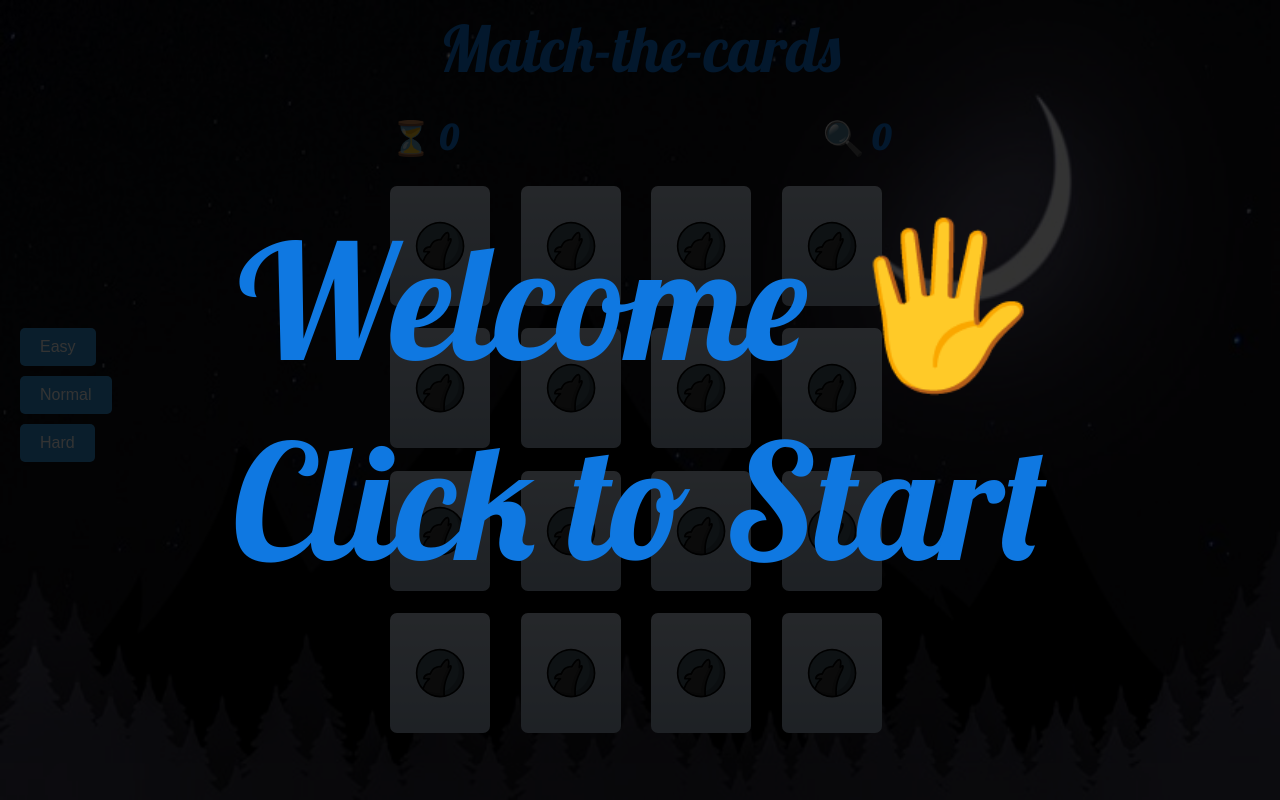
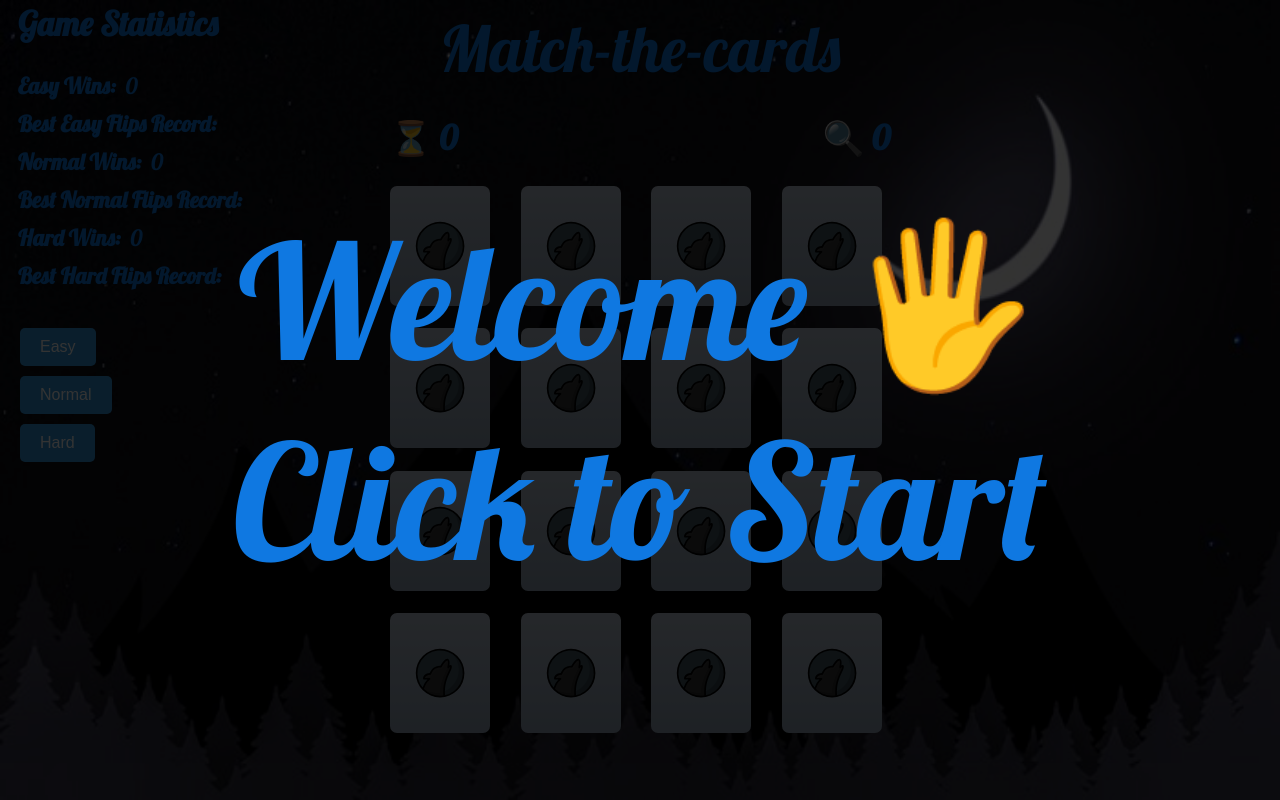
Before and after one commit to AhmadDoobi/match-the-cards, a website: page index.html in a window 1280 px wide. Drawn offline with Linux system fonts and the light colour scheme; files whose address does not match are found by name.

Commit message:
added game statics

```diff
--- a/index.html
+++ b/index.html
@@ -17,8 +17,21 @@
   <button id="hard-btn" class="difficulty-btn">Hard</button>
 </div>
 
+<body style="background-image: url('Assets/Images/background.jpg'); background-repeat: no-repeat; background-size: 100% 100%; background-attachment: fixed;">
 
-<body style="background-image: url('Assets/Images/background.jpg'); background-repeat: no-repeat; background-size: 100% 100%; background-attachment: fixed;">
+<div class="container">
+  <div class="game-statistics">
+    <h2 style="margin-top: 0;">Game Statistics</h2>
+    <div><strong>Easy Wins:</strong> <span id="easyWins">0</span></div>
+    <div><strong>Best Easy Flips Record:</strong> <span id="bestEasyFlipsRecord"></span></div>
+    <div><strong>Normal Wins:</strong> <span id="normalWins">0</span></div>
+    <div><strong>Best Normal Flips Record:</strong> <span id="bestNormalFlipsRecord"></span></div>
+    <div><strong>Hard Wins:</strong> <span id="hardWins">0</span></div>
+    <div><strong>Best Hard Flips Record:</strong> <span id="bestHardFlipsRecord"></span></div>
+  </div>
+</div>
+
+
 
   <div id="startingOverlay" class="overlay-text visible">
     <div>Welcome 🖐</div>
--- a/styles.css
+++ b/styles.css
@@ -222,3 +222,34 @@ body {
 .overlay-text-small {
     font-size: .3em;
 }
+
+.container {
+    position: relative;
+  }
+
+  .game-statistics {
+    position: absolute;
+    top:0;
+    left:0;
+    transform: translateY(-5%);
+    background: none; /* Remove the background */
+    color: #0f78e1;
+    font-size: 1.4em;
+    display: flex;
+    flex-direction: column;
+    align-items: flex-start;
+    padding: 10px;
+  }
+
+  .game-statistics h2 {
+    margin-top: 0;
+  }
+
+  .game-statistics div {
+    margin-bottom: 10px;
+  }
+
+  .game-statistics strong {
+    font-weight: bold;
+    margin-right: 5px;
+  }
```
